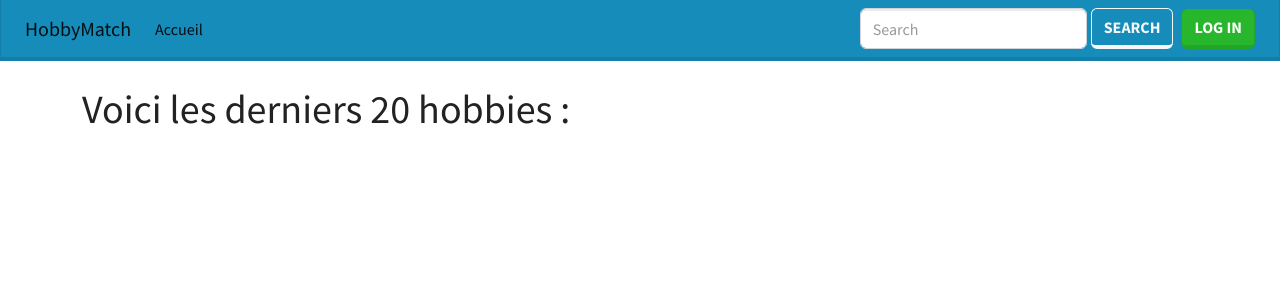
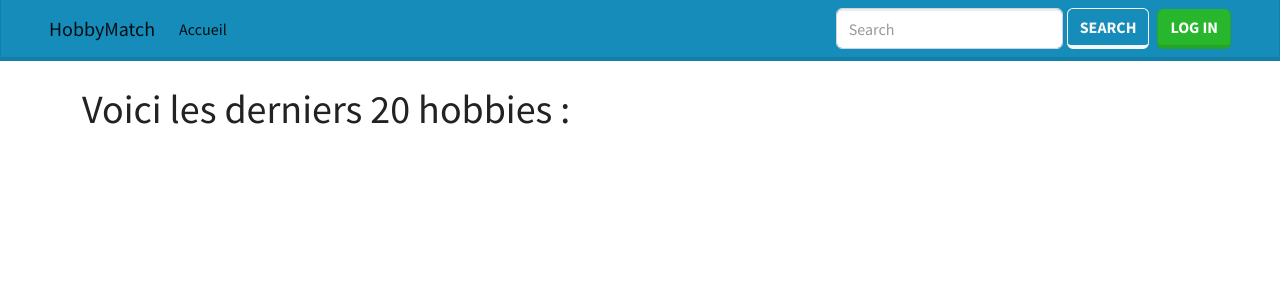
Before and after one commit to taco-greco/HobbyMatch-PHP-MVC-API, a PHP site: template src/View/Hobby/index.html.twig in a window 1280 px wide. Shown: the top 300 px of the page. Run offline with PHP 8.4, Linux system fonts and the light colour scheme; the template is opened without the code that fills it, so the values that code supplies are empty; some libraries are stand-ins or nearby versions.

Commit message:
responsive homepage

```diff
--- a/src/View/Hobby/index.html.twig
+++ b/src/View/Hobby/index.html.twig
@@ -8,7 +8,7 @@
 {% block body %}
 	<h1 class="pb-3">Voici les derniers 20 hobbies :</h1>
 
-	<div class="row row-cols-1 row-cols-md-4 g-4">
+	<div class="row row-cols-1 row-cols-md-2 row-cols-xl-4 g-4">
 		{% for hobby in hobbies %}
 			<div class="col">
 				<div class="card h-100 border-dark">
--- a/src/View/base.html.twig
+++ b/src/View/base.html.twig
@@ -15,8 +15,8 @@
 	</head>
 	<body>
 
-		<nav class="navbar navbar-expand-lg bg-primary" data-bs-theme="dark">
-			<div class="container-fluid px-4">
+		<nav class="navbar navbar-expand-lg bg-primary px-2 px-md-4" data-bs-theme="dark">
+			<div class="container-fluid px-2 px-md-4">
 				<a class="navbar-brand" href="/">HobbyMatch</a>
 				<button class="navbar-toggler" type="button" data-bs-toggle="collapse" data-bs-target="#navbarSupportedContent" aria-controls="navbarSupportedContent" aria-expanded="false" aria-label="Toggle navigation">
 					<span class="navbar-toggler-icon"></span>
```
Also changed, not shown: 2 other files.
